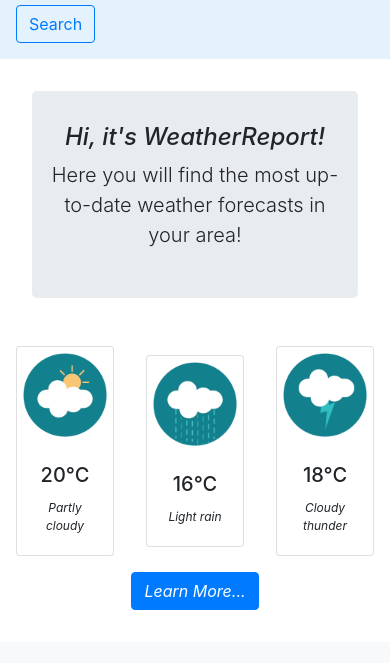
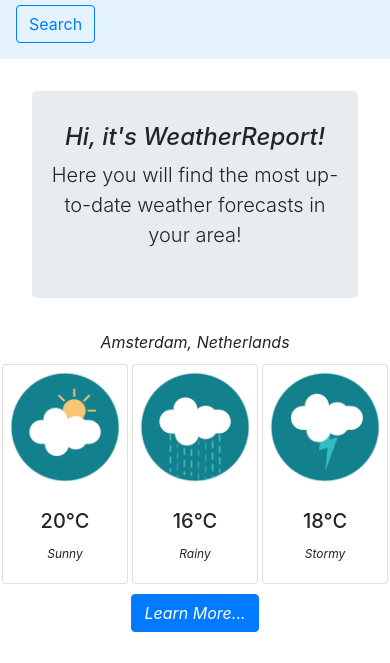
Before and after one commit to MGreshchuk/new-project, a plain HTML site: page index.html in a window 390 px wide. Shown: the part 89-752 px from the top of the page. Drawn offline with nearby package versions, Linux system fonts and the light colour scheme.

Commit message:
responsive

```diff
--- a/index.html
+++ b/index.html
@@ -35,26 +35,28 @@
             </div>
           </div>
 
+          <p class="location-text">Amsterdam, Netherlands</p>
+
           <div class="wrap-item-2">
             <div class="card card-1" >
               <img class="card-img-top" src="./images/cloud-sunny.png" alt="Cloud-Sunny">
               <div class="card-body">
                 <h5 class="card-title">20°C</h5>
-                <p class="card-text">Partly cloudy</p>
+                <p class="card-text">Sunny</p>
               </div>
             </div>
             <div class="card card-2" >
               <img class="card-img-top" src="./images/cloud-rainy.png" alt="Cloud-Rainy">
               <div class="card-body">
                 <h5 class="card-title">16°C</h5>
-                <p class="card-text">Light rain</p>
+                <p class="card-text">Rainy</p>
               </div>
             </div>
             <div class="card card-3" >
               <img class="card-img-top" src="./images/cloud-thunder.png" alt="Cloud-Thunder">
               <div class="card-body">
                 <h5 class="card-title">18°C</h5>
-                <p class="card-text">Cloudy thunder</p>
+                <p class="card-text">Stormy</p>
               </div>
             </div>
           </div>
--- a/styles.css
+++ b/styles.css
@@ -22,6 +22,13 @@ body {
     margin: 32px 32px 16px;
 }
 
+.location-text {
+    display: flex;
+    justify-content: center;
+    margin: 32px 0 8px;
+    font-style: italic;
+}
+
 .wrap-item-2 {
     display: flex;
     justify-content: center;
@@ -40,11 +47,12 @@ body {
     display: flex;
     justify-content: center;
     align-items: center;
-    margin-bottom: 32px;
+    margin: 8px 0 32px;
     font-style: italic;
 }
 
 @media (max-width: 540px) {
+
     .heading-1 {
         text-align: center;
         font-size: 24px;
@@ -59,15 +67,16 @@ body {
         font-size: 30px;
     }
 
-    .card-1, .card-2, .card-3 {
+    .card {
         overflow: auto;
         align-items: center;
+        margin: 2px;
+        font-size: 12px;
         max-width: 100%;
-        margin: 16px;
-        font-size: 12px;
     }
 
     .card-text {
         font-style: italic;
     }
+
 }
```
